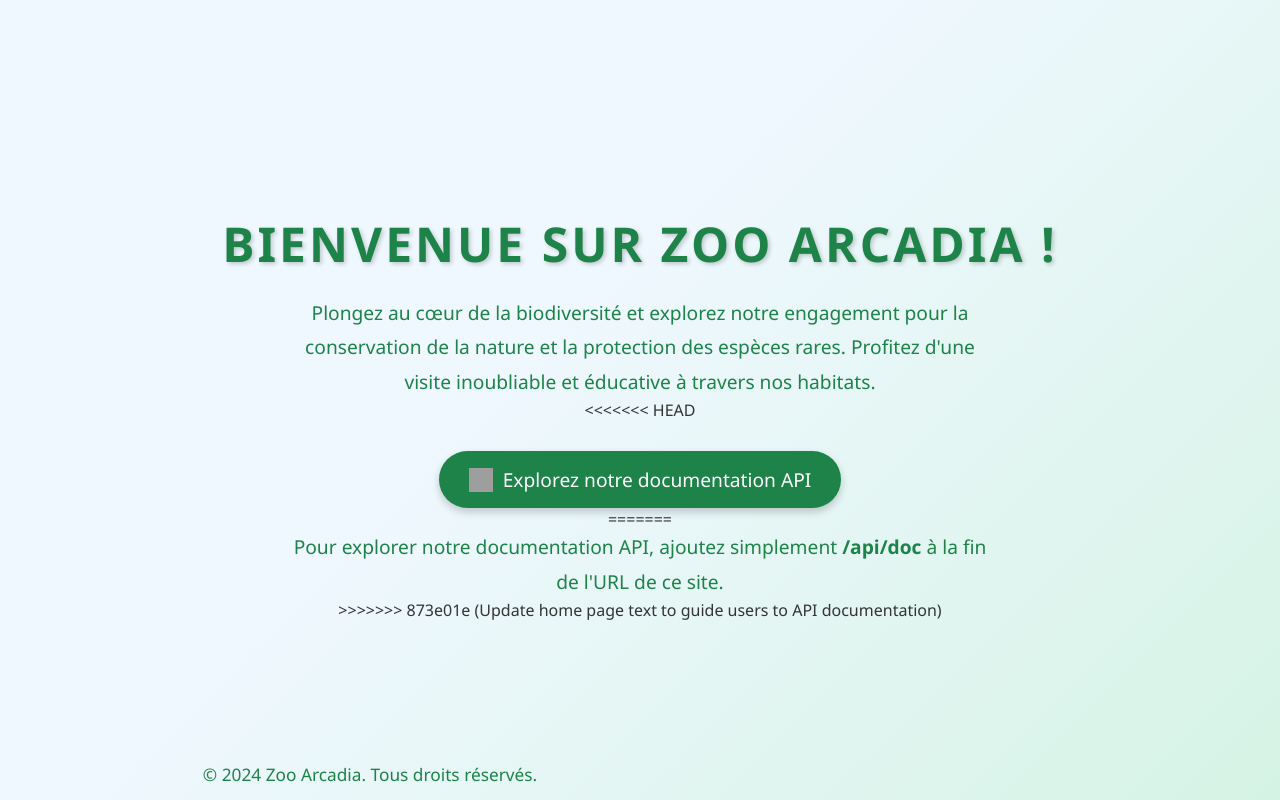
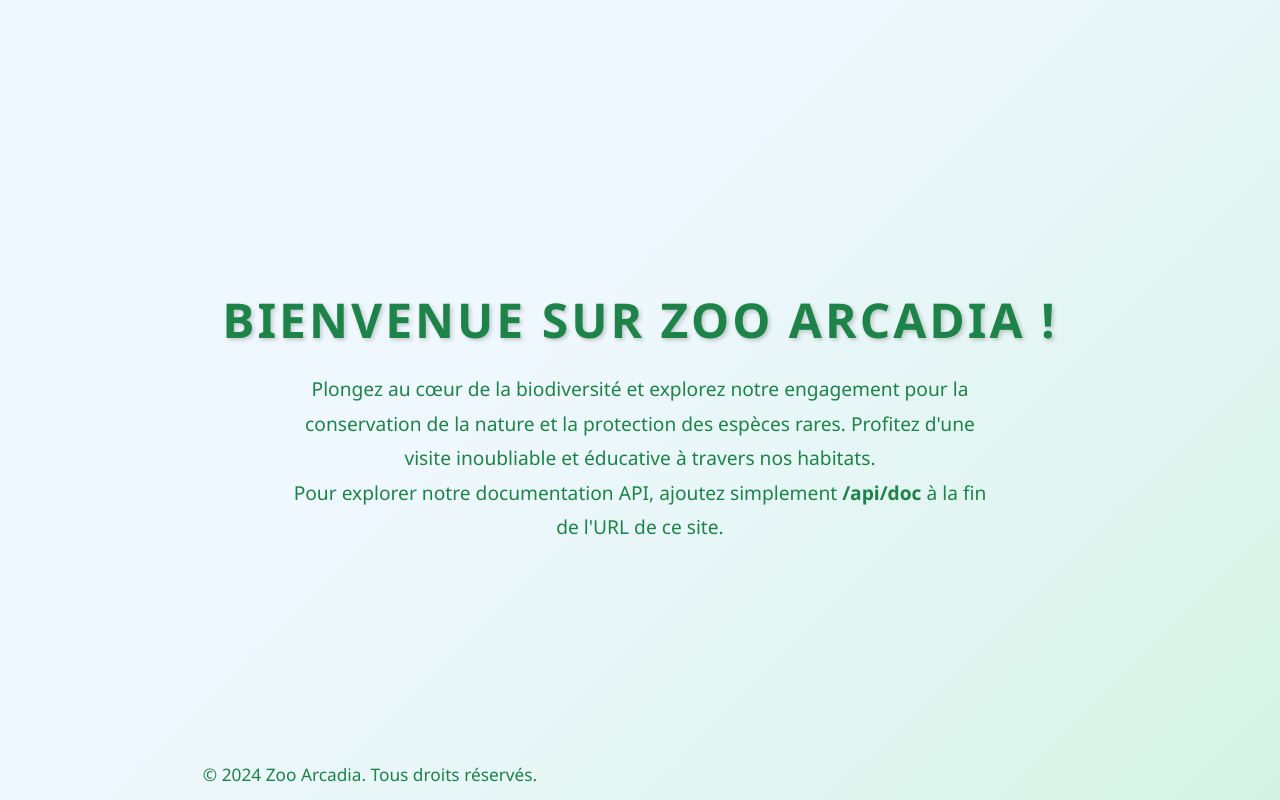
Before and after one commit to R3zgar/Zoo_Arcadia_Back, a Symfony app: template templates/accueil-back.html.twig in a window 1280 px wide. Run offline with Twig, Linux system fonts and the light colour scheme; the template is opened without the code that fills it, so the values that code supplies are empty; some libraries are stand-ins or nearby versions; grey boxes are pictures that could not be loaded.

Commit message:
Fix merge conflict in accueil-back.html.twig

```diff
--- a/templates/accueil-back.html.twig
+++ b/templates/accueil-back.html.twig
@@ -42,33 +42,6 @@
             color: #1d8348;
         }
 
-        /* Style pour le bouton */
-        .explore-button {
-            display: inline-flex;
-            align-items: center;
-            gap: 10px;
-            margin-top: 30px;
-            padding: 15px 30px;
-            background-color: #1d8348;
-            color: white;
-            font-size: 1.2em;
-            border-radius: 30px;
-            text-decoration: none;
-            transition: background-color 0.3s ease, transform 0.2s ease;
-            box-shadow: 0px 4px 8px rgba(0, 0, 0, 0.2);
-        }
-
-        .explore-button:hover {
-            background-color: #145a32;
-            transform: translateY(-3px);
-            box-shadow: 0px 8px 16px rgba(0, 0, 0, 0.2);
-        }
-
-        .explore-button img {
-            width: 24px;
-            height: 24px;
-        }
-
         /* Style pour le footer */
         footer {
             position: absolute;
@@ -93,14 +66,7 @@
 <body>
 <h1>Bienvenue sur Zoo Arcadia !</h1>
 <p>Plongez au cœur de la biodiversité et explorez notre engagement pour la conservation de la nature et la protection des espèces rares. Profitez d'une visite inoubliable et éducative à travers nos habitats.</p>
-<<<<<<< HEAD
-<a href="{{ path('nelmio_api_doc_index') }}" class="explore-button">
-    <img src="https://img.icons8.com/ios-filled/50/ffffff/document.png" alt="Documentation Icon">
-    Explorez notre documentation API
-</a>
-=======
 <p>Pour explorer notre documentation API, ajoutez simplement <strong>/api/doc</strong> à la fin de l'URL de ce site.</p>
->>>>>>> 873e01e (Update home page text to guide users to API documentation)
 
 <footer>
     <p>&copy; {{ "now"|date("Y") }} Zoo Arcadia. Tous droits réservés.</p>
```
